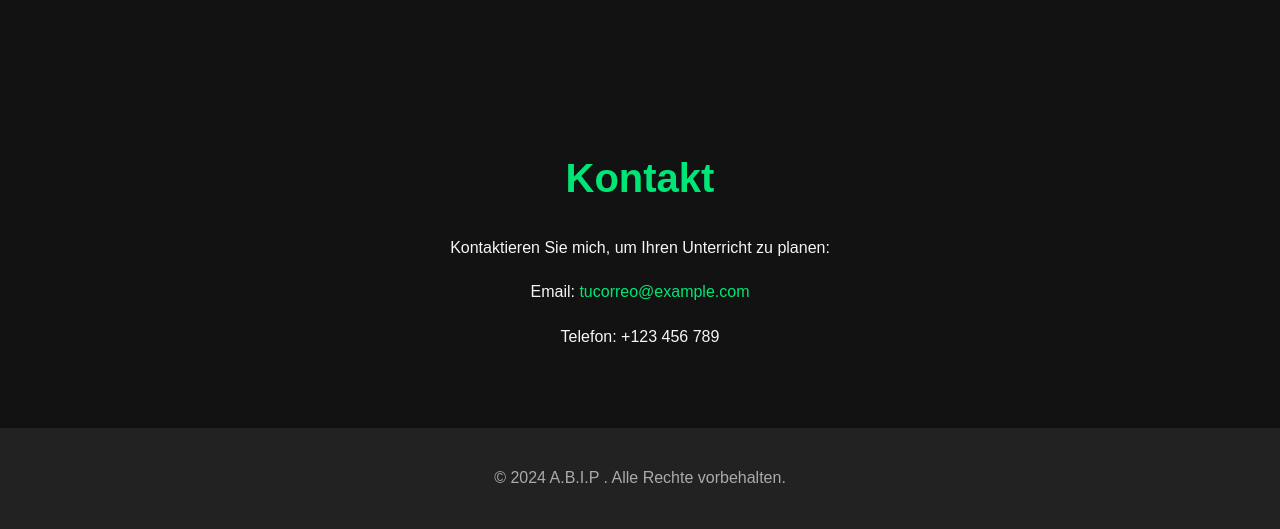
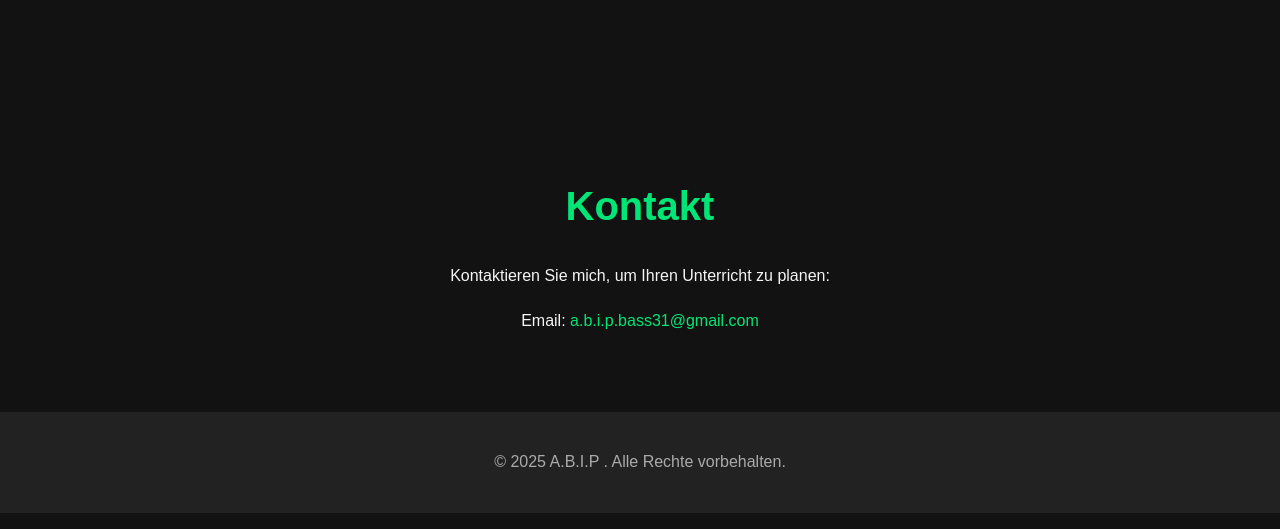
Before and after one commit to BASS1i/BASS1i.github.io, a plain HTML site: page index.html in a window 1280 px wide. Shown: the part 2212-2741 px from the top of the page. Drawn offline with Linux system fonts and the light colour scheme.

Commit message:
Update index.html

```diff
--- a/index.html
+++ b/index.html
@@ -43,6 +43,7 @@
                 <p>All diese Erfahrungen, die ich im Laufe der Jahre gesammelt habe, möchte ich gerne mit dir teilen:</p>
                 <ul>
                     <li>Bachelor Abschluss (Conservatorio Luigi Boccherini)</li>
+                    <li>Corsi di Perfezionamento in der Scuola di Musica di Fiesole<li>
                     <li>Master Abschluss in Orchestal Performance (HEM Genève-Neuchâtel)</li>
                     <li>Master Abschluss in Musik Pädagogik (Musik Akademie Basel)</li>
                     <li>Ergänzungsstudium in E-Bass (MAB Jazz Campus)</li>
@@ -84,13 +85,13 @@
             <h2 data-translate="contact-title">Kontakt</h2>
             <p data-translate="contact-description">Kontaktieren Sie mich, um Ihren Unterricht zu planen:</p>
             <div class="contact-info">
-                <p>Email: <a href="mailto:tucorreo@example.com">tucorreo@example.com</a></p>
-                <p>Telefon: +123 456 789</p>
+                <p>Email: <a href="mailto:a.b.i.p.bass31@gmail.com">a.b.i.p.bass31@gmail.com</a></p>
+                <p></p>
             </div>
         </section>
     </main>
     <footer>
-        <p>&copy; 2024 A.B.I.P . Alle Rechte vorbehalten.</p>
+        <p>&copy; 2025 A.B.I.P . Alle Rechte vorbehalten.</p>
     </footer>
 </body>
 </html>
```
